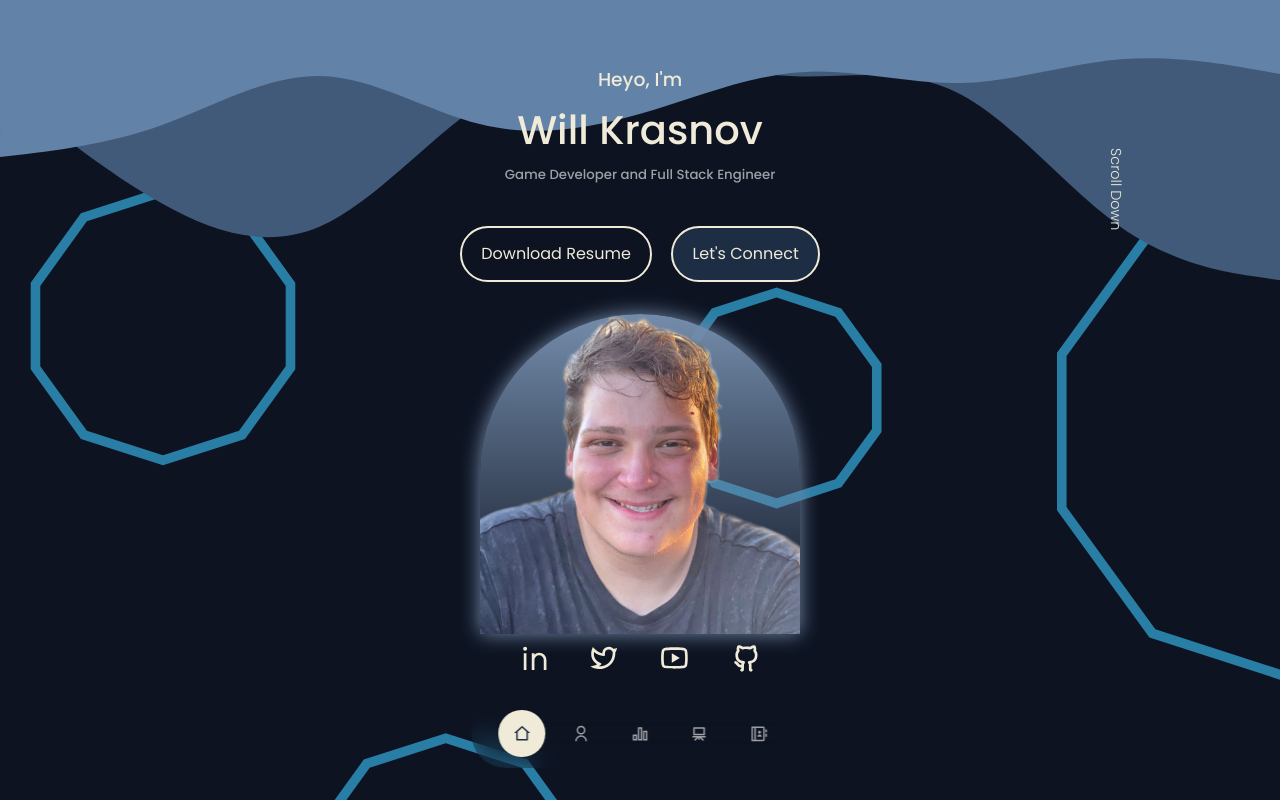
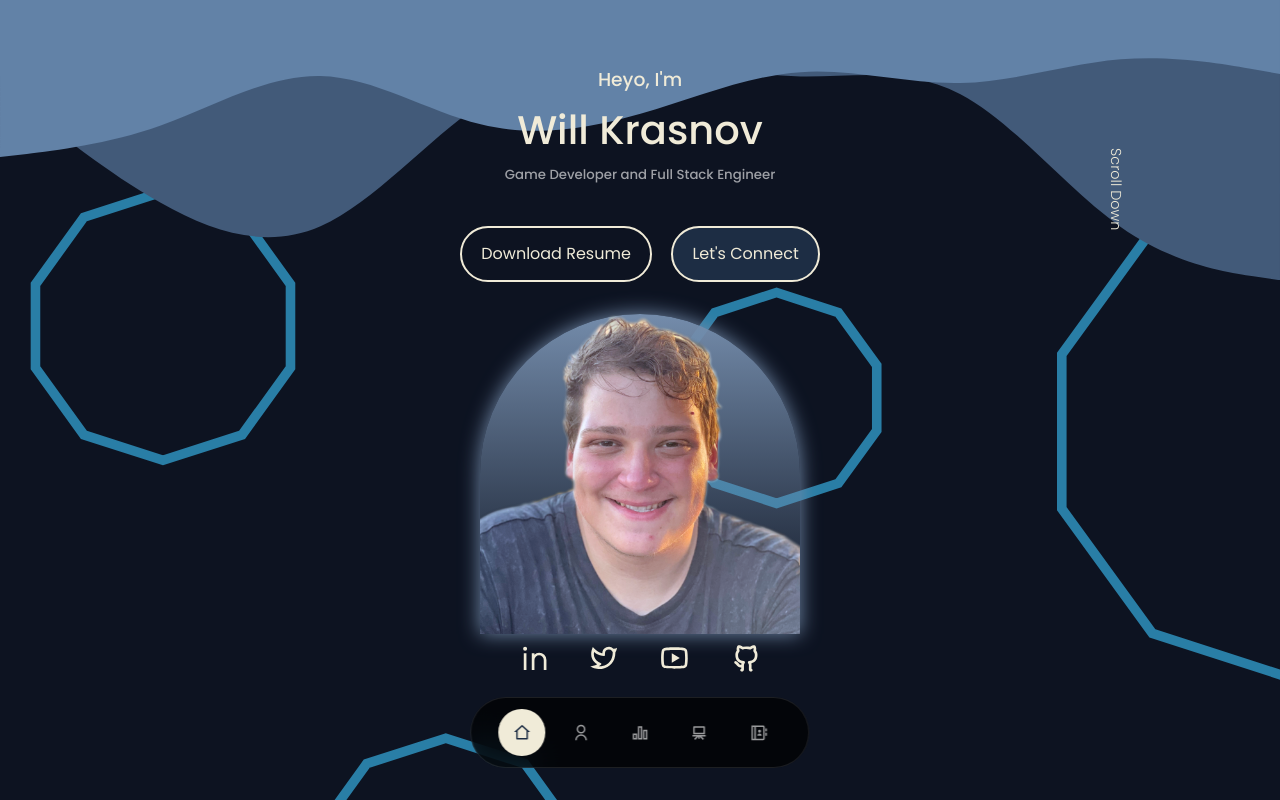
Before and after one commit to willkoman/portfolio, a React (Create React App) app: page / in a window 1280 px wide. Shown: the top 800 px of the page. Built offline with nearby package versions, Linux system fonts and the light colour scheme.

Commit message:
Update nav.css

```diff
--- a/src/components/nav/nav.css
+++ b/src/components/nav/nav.css
@@ -1,9 +1,8 @@
 nav {
-  background: (0, 0, 0, 0.7);
+  background: rgba(0, 0, 0, 0.7);
   width: max-content;
-  display: block;
   padding: 0.7rem 1.7rem;
-  z-index: 2;
+  z-index: 1000;
   position: fixed;
   left: 50%;
   transform: translateX(-50%);
@@ -16,6 +15,7 @@ nav {
   -ms-border-radius: 3rem;
   -o-border-radius: 3rem;
   backdrop-filter: blur(15px);
+  border: 1px solid rgba(255, 255, 255, 0.1);
 }
 
 nav a {
```
